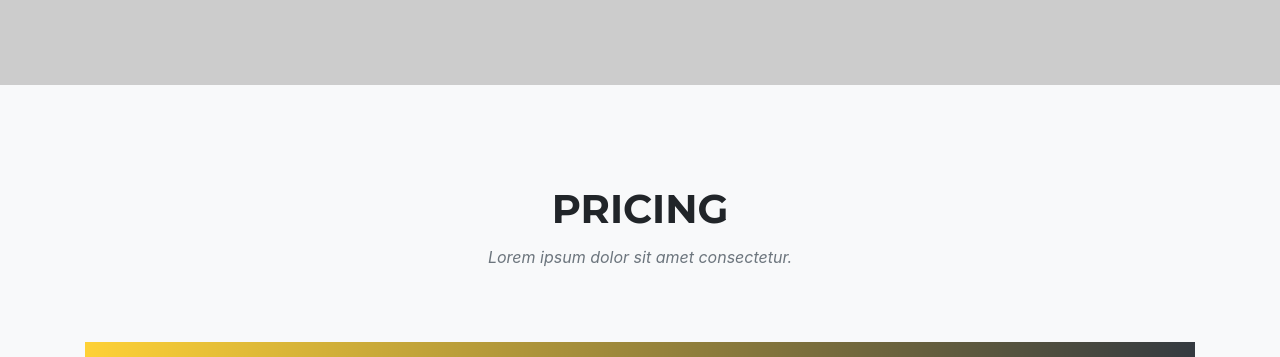
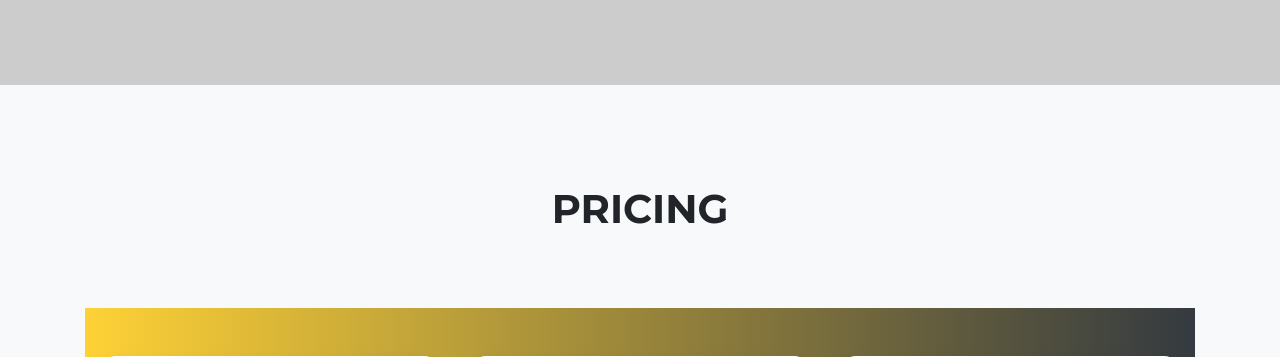
Before and after one commit to Luis-Salas/djWeb, a Flask app: page / in a window 1280 px wide. Shown: the part 1221-1578 px from the top of the page. Run offline with Flask 2, Linux system fonts and the light colour scheme; some libraries are stand-ins or nearby versions; some web fonts are replaced.

```diff
--- a/templates/index.html
+++ b/templates/index.html
@@ -114,7 +114,7 @@
       <div class="row">
         <div class="col-lg-12 text-center">
           <h2 class="section-heading text-uppercase">Pricing</h2>
-          <h3 class="section-subheading text-muted">Lorem ipsum dolor sit amet consectetur.</h3>
+          <h3 class="section-subheading text-muted"></h3>
         </div>
       </div>
       <section class="pricing py-5">
```
Also changed, not shown: requirements.txt (+0 -29 lines).
